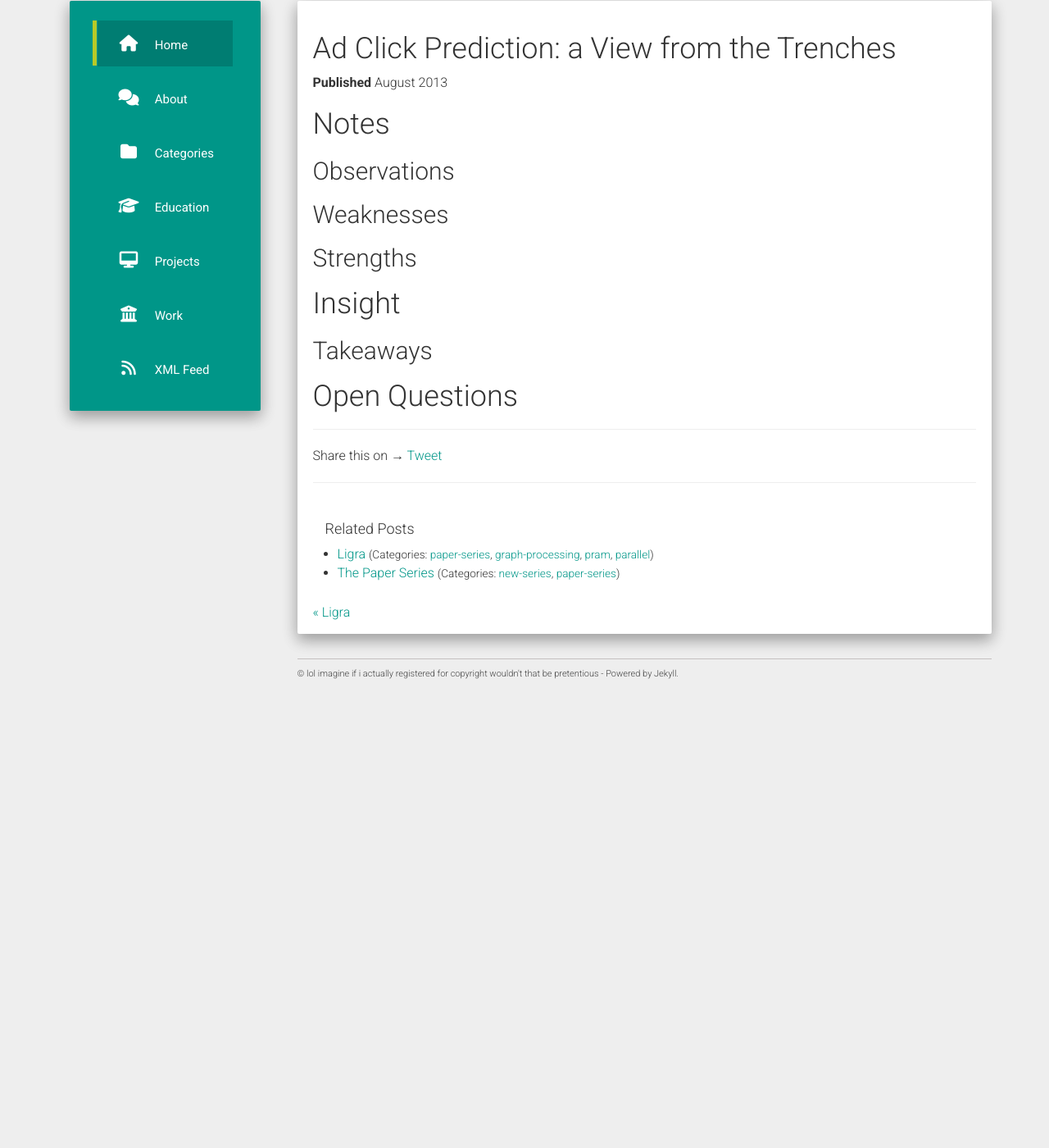
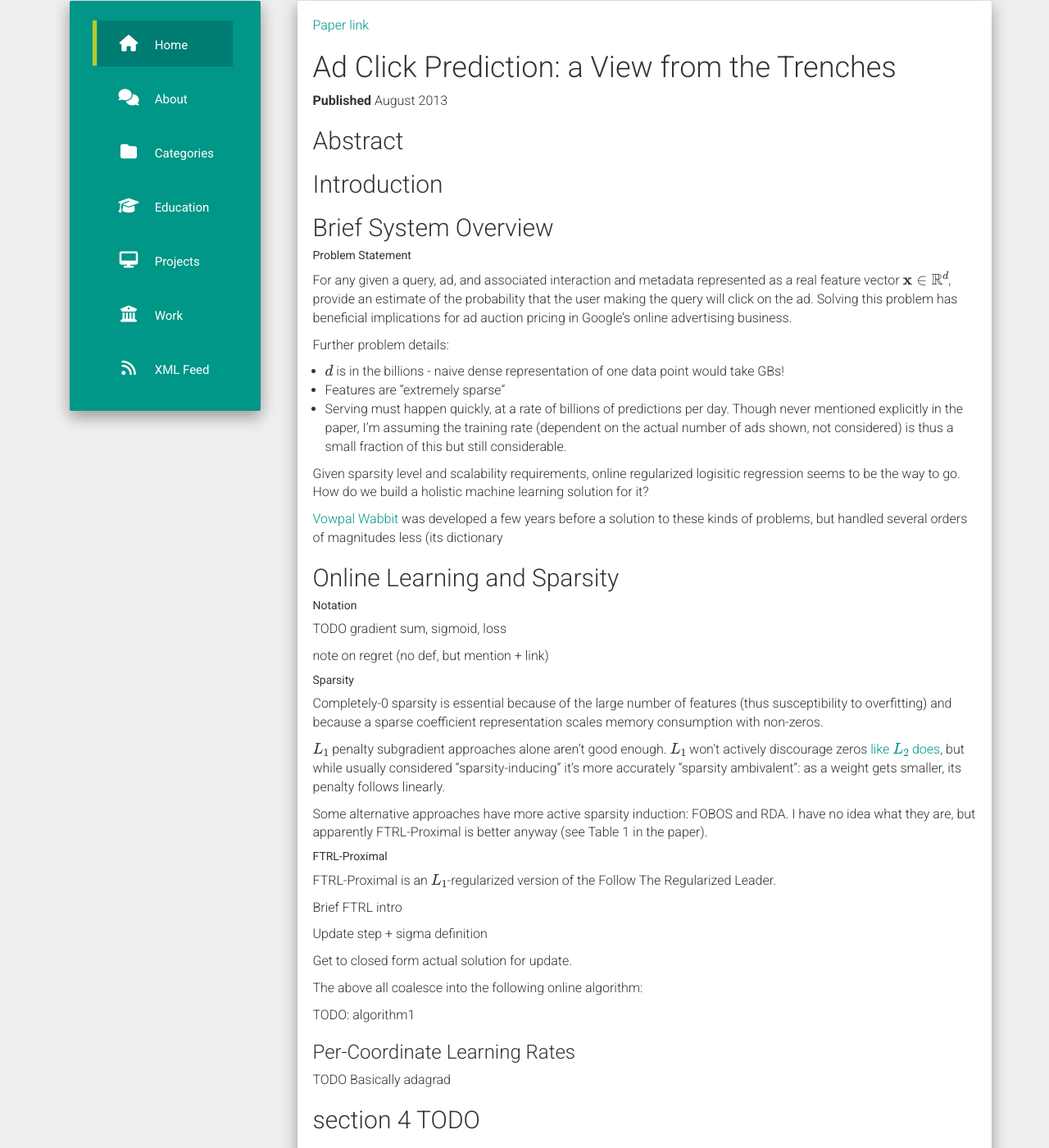
Before and after one commit to vlad17/vlad17.github.io, a Jekyll site: the page built from _posts/2016-07-17-ad-click-prediction.md, in a window 1280 px wide and 1400 px high, scrolled down 227 px. Shown: the whole window at 82% size. Built offline with Jekyll 4.4.1, drawn with Linux system fonts in a browser that asks for light colours; nearby versions of some CDN libraries; formulas are drawn with MathJax 3; comment, search, counter and statistics services are not loaded; before the commit the page ends 1084 px from its top, so only the background shows below that.

Commit message:
Initial commit for Ad click prediction + Other stuff
Updated README
Updated blogs I follow in about.md page.
Added ACM links to papers
Put in part of the ad-click paper post

```diff
--- a/_posts/2016-07-17-ad-click-prediction.md
+++ b/_posts/2016-07-17-ad-click-prediction.md
@@ -5,9 +5,69 @@ date:   2016-07-09
 categories: paper-series parallel distributed-systems online-learning scalability
 ---
 
+[Paper link](http://dl.acm.org/citation.cfm?id=2488200)
+
 # Ad Click Prediction: a View from the Trenches
 
 **Published** August 2013
+
+## Abstract
+
+## Introduction
+
+## Brief System Overview
+
+##### Problem Statement
+
+For any given a query, ad, and associated interaction and metadata represented as a real feature vector \\(\textbf{x}\in\mathbb{R}^d\\), provide an estimate of the probability that the user making the query will click on the ad. Solving this problem has beneficial implications for ad auction pricing in Google's online advertising business.
+
+Further problem details:
+
+* \\(d\\) is in the billions - naive dense representation of one data point would take GBs!
+* Features are "extremely sparse"
+* Serving must happen quickly, at a rate of billions of predictions per day. Though never mentioned explicitly in the paper, I'm assuming the training rate (dependent on the actual number of ads shown, not considered) is thus a small fraction of this but still considerable.
+
+Given sparsity level and scalability requirements, online regularized logisitic regression seems to be the way to go. How do we build a holistic machine learning solution for it?
+
+[Vowpal Wabbit](https://arxiv.org/abs/1110.4198) was developed a few years before a solution to these kinds of problems, but handled several orders of magnitudes less (its dictionary
+
+## Online Learning and Sparsity
+
+##### Notation
+
+TODO
+gradient sum, sigmoid, loss
+
+note on regret (no def, but mention + link)
+
+##### Sparsity
+
+Completely-0 sparsity is essential because of the large number of features (thus susceptibility to overfitting) and because a sparse coefficient representation scales memory consumption with non-zeros.
+
+\\(L_1\\) penalty subgradient approaches alone aren't good enough. \\(L_1\\) won't actively discourage zeros [like \\(L_2\\) does](stackoverflow), but while usually considered "sparsity-inducing" it's more accurately "sparsity ambivalent": as a weight gets smaller, its penalty follows linearly.
+
+Some alternative approaches have more active sparsity induction: FOBOS and RDA. I have no idea what they are, but apparently FTRL-Proximal is better anyway (see Table 1 in the paper).
+
+##### FTRL-Proximal
+
+FTRL-Proximal is an \\(L_1\\)-regularized version of the Follow The Regularized Leader.
+
+Brief FTRL intro
+
+Update step + sigma definition
+
+Get to closed form actual solution for update.
+
+The above all coalesce into the following online algorithm:
+
+TODO: algorithm1
+
+### Per-Coordinate Learning Rates
+
+TODO
+Basically adagrad
+
+## section 4 TODO
 
 # Notes
 
```
Also changed, not shown: _posts/2016-07-09-ligra.md (+2 -0 lines), about.md (+6 -0 lines), README.md.
